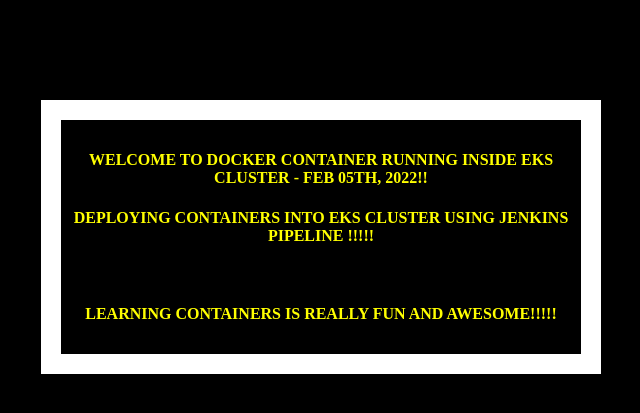
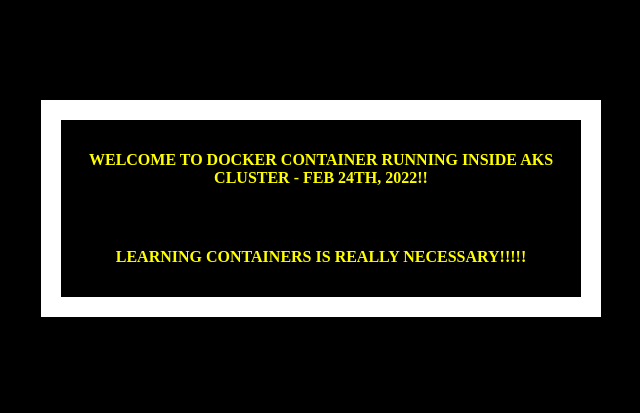
Before and after one commit to cyberslot/AzurePipelineAKS, a Flask app: page / in a window 1280 px wide. Shown: the top 413 px of the page, without its empty margins (319-959 px from the left). Run offline with Flask 2, Linux system fonts and the light colour scheme.

Commit message:
Small test changes in HTML

```diff
--- a/templates/index.html
+++ b/templates/index.html
@@ -19,12 +19,12 @@
   </head>
   <body>
     <div class="container">
-      <h4>Welcome to Docker Container running inside  EKS Cluster - Feb 05th, 2022!!</h4>
-      <!-- <h4>Welcome to Docker Container running inside AKS Cluster - Feb 24th, 2022!!</h4> -->
-      <h4>Deploying Containers into EKS cluster using Jenkins Pipeline !!!!!</h4>
+      <!-- <h4>Welcome to Docker Container running inside  EKS Cluster - Feb 05th, 2022!!</h4> -->
+      <h4>Welcome to Docker Container running inside AKS Cluster - Feb 24th, 2022!!</h4>
+      <!-- <h4>Deploying Containers into EKS cluster using Jenkins Pipeline !!!!!</h4> -->
       <br>
-       <h4>Learning containers is really fun and awesome!!!!!</h4>
-       <!-- <h4>Learning containers is really NECESSARY!!!!!</h4> -->
+       <!-- <h4>Learning containers is really fun and awesome!!!!!</h4> -->
+       <h4>Learning containers is really NECESSARY!!!!!</h4>
     </div>
   </body>
 </html>
```
